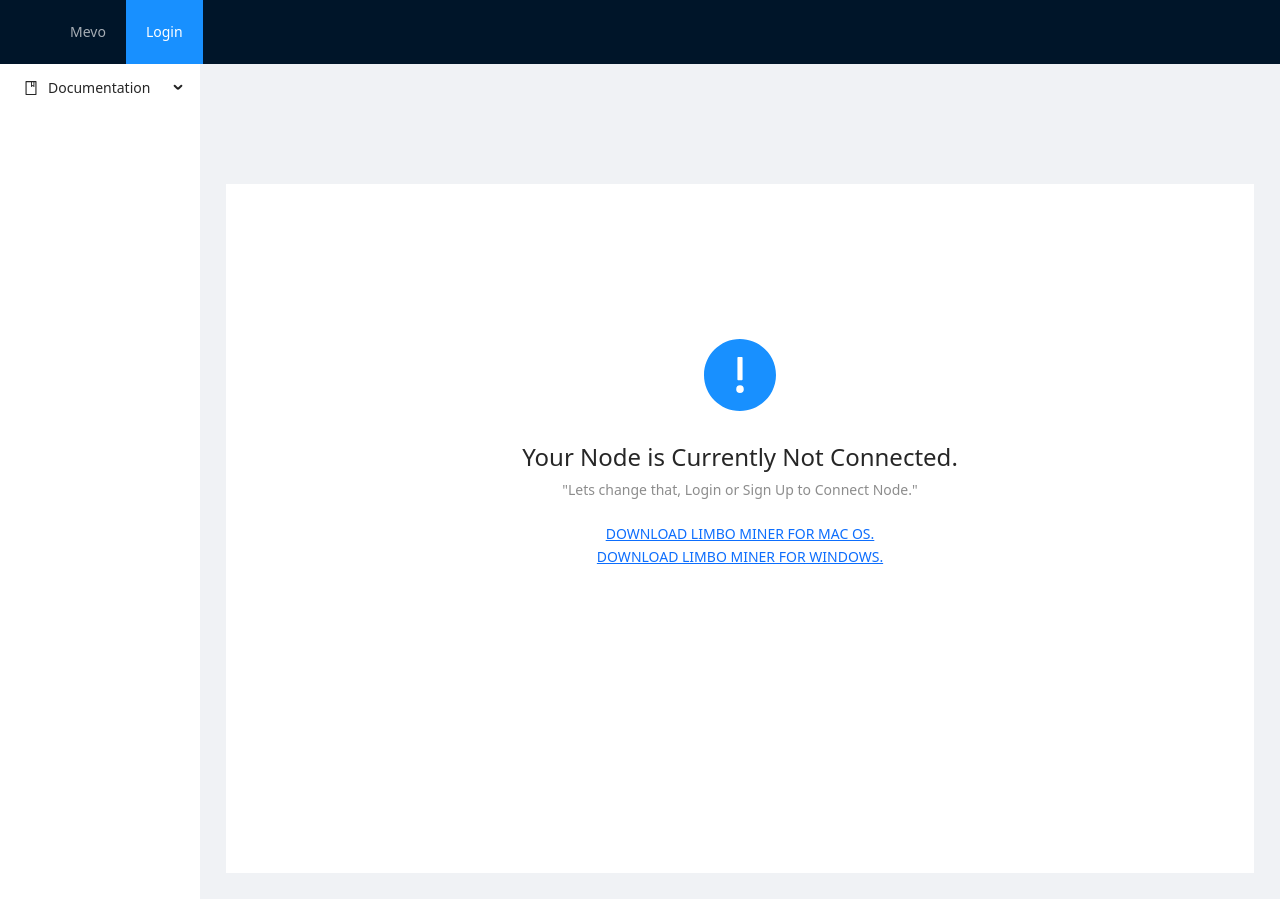
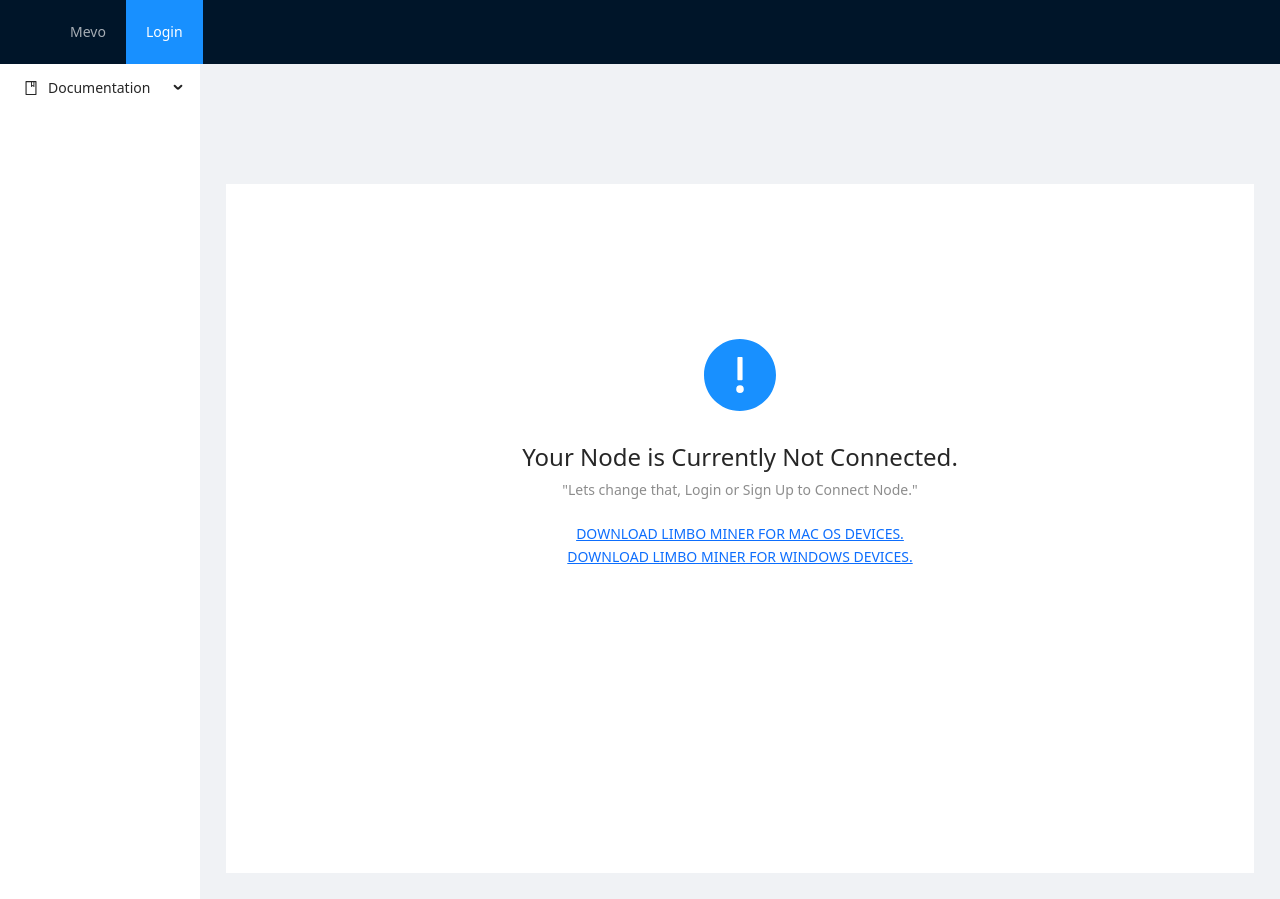
Before and after one commit to Riley-Edmunds/Mevo, a React (Create React App) app: page / in a window 1280 px wide. Built offline with nearby package versions, Linux system fonts and the light colour scheme.

Commit message:
Making the downloads for the electron app.

```diff
--- a/src/components/Results/Inactive.js
+++ b/src/components/Results/Inactive.js
@@ -13,10 +13,10 @@ const Inactive = () => {
             "Lets change that, Login or Sign Up to Connect Node."
             <br />
             <br />
-            <a href="images/limboMAC.zip"> DOWNLOAD LIMBO MINER FOR MAC OS.</a>
+            <a href="https://mega.nz/file/yktmkQJK#RaLgg9GkYy6Ci2SA-hOFbUzUnGtAYdcNx9wwzo0YExw"> DOWNLOAD LIMBO MINER FOR MAC OS DEVICES.</a>
             <br />
-            <a href="images/limbo-win32-ia32.zip">
-              DOWNLOAD LIMBO MINER FOR WINDOWS.
+            <a href="https://mega.nz/file/2k81VZSL#7Cb5ew68-iUWYhjoEBgtqFvHbQYkijTP5v6SGOQ_sGc">
+              DOWNLOAD LIMBO MINER FOR WINDOWS DEVICES.
             </a>
           </div>
         }
```
